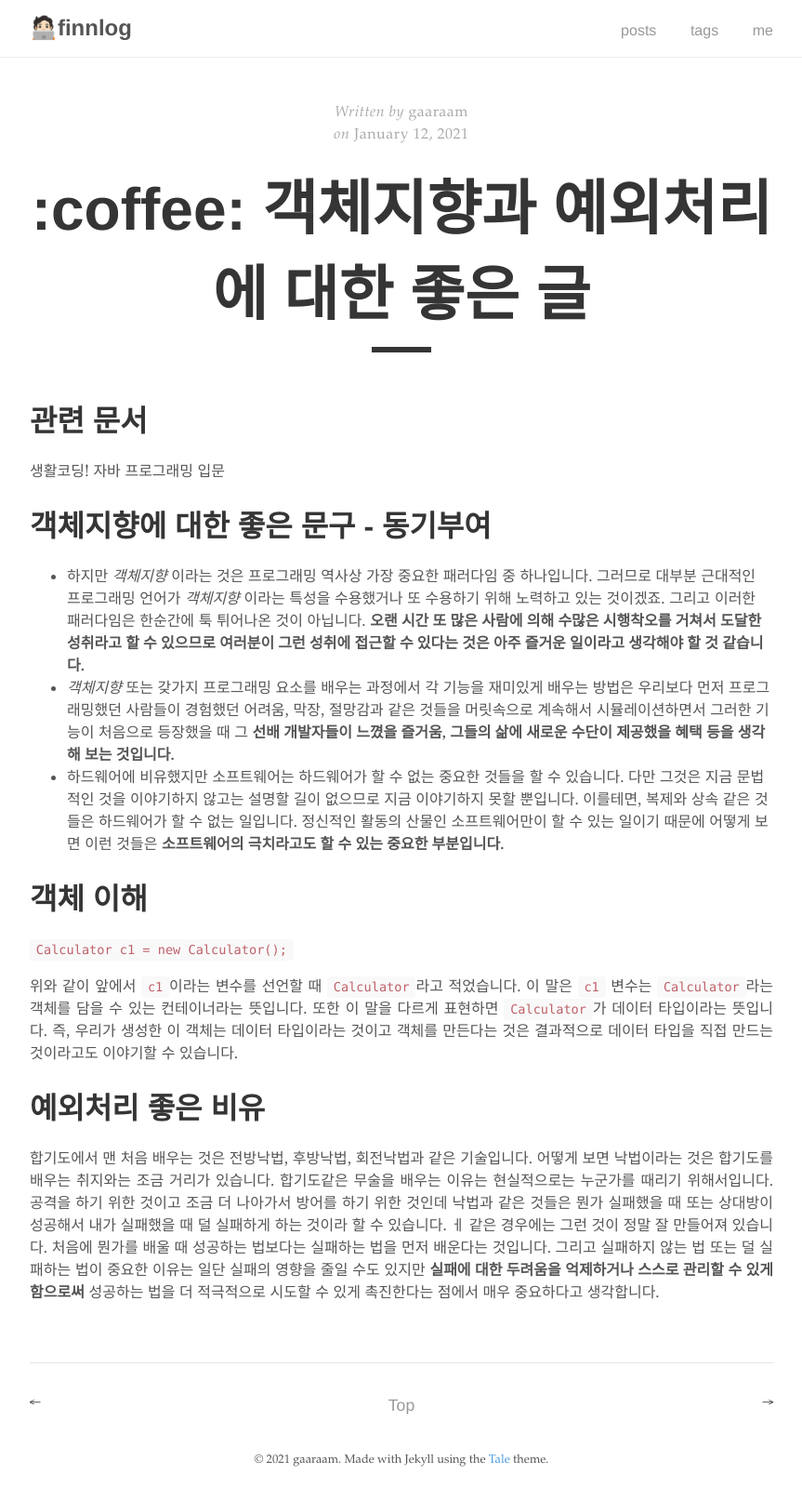
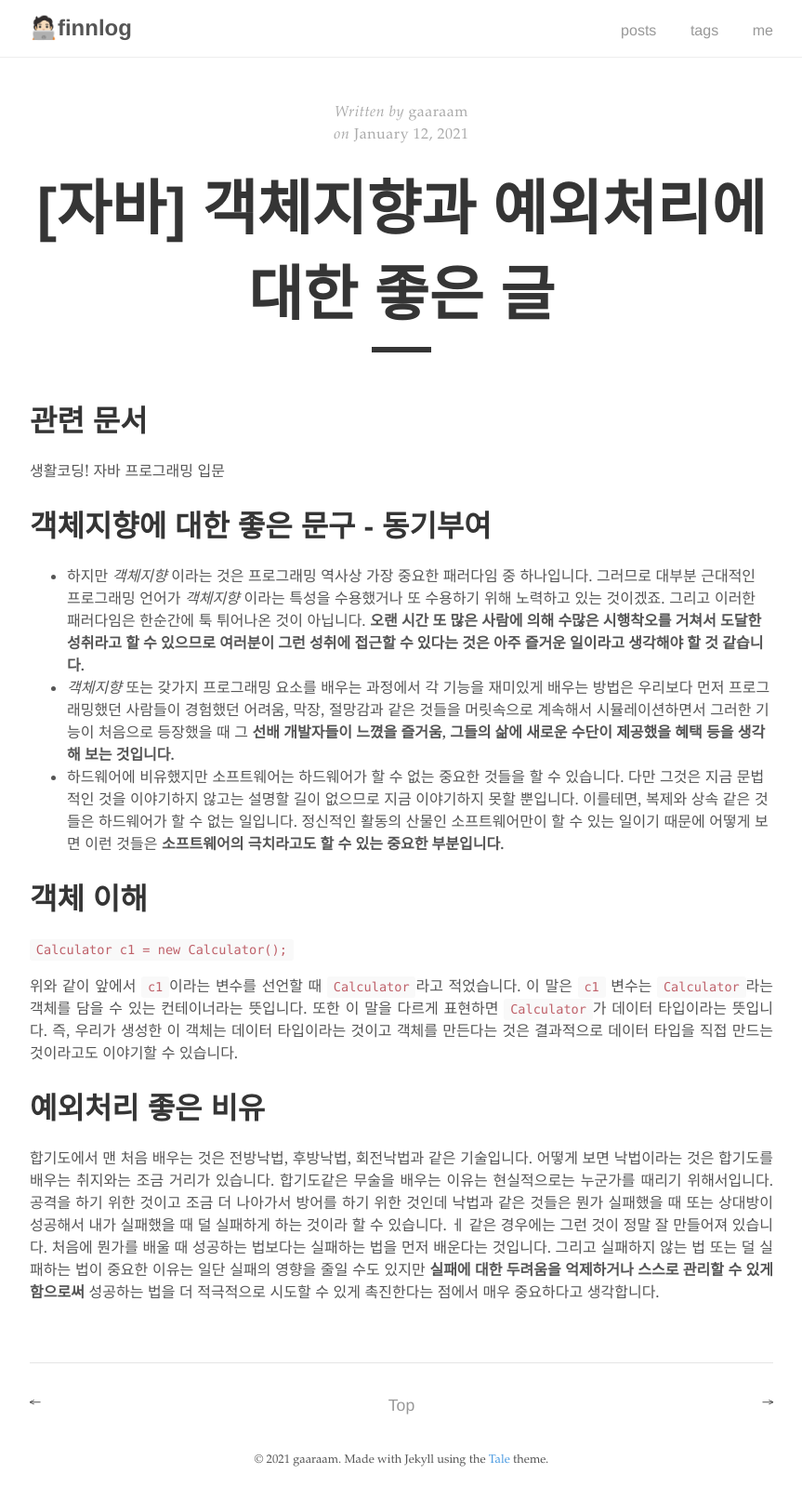
Before and after one commit to Leegaramm/Leegaramm-github.io, a Jekyll site: the page built from _posts/2021-01-12-byEgoing.md, in a window 1280 px wide. Shown: the whole page at 93% size, without its empty margins (208-1071 px from the left). Built offline with Jekyll 4.4.1, drawn with Linux system fonts in a browser that asks for light colours.

Commit message:
Update 2021-01-12-byEgoing.md

```diff
--- a/_posts/2021-01-12-byEgoing.md
+++ b/_posts/2021-01-12-byEgoing.md
@@ -1,6 +1,6 @@
 ---
 layout: post
-title: ":coffee: 객체지향과 예외처리에 대한 좋은 글"
+title: "[자바] 객체지향과 예외처리에 대한 좋은 글"
 author: "gaaraam"
 tags: Java
 ---
```
